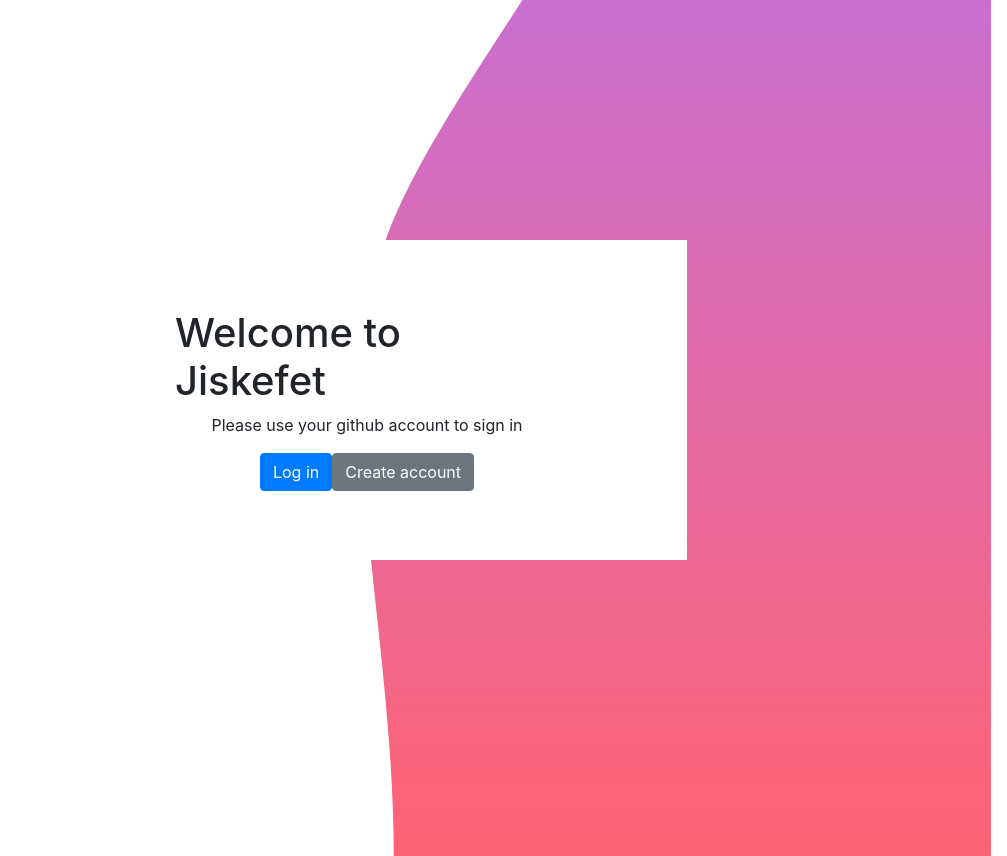
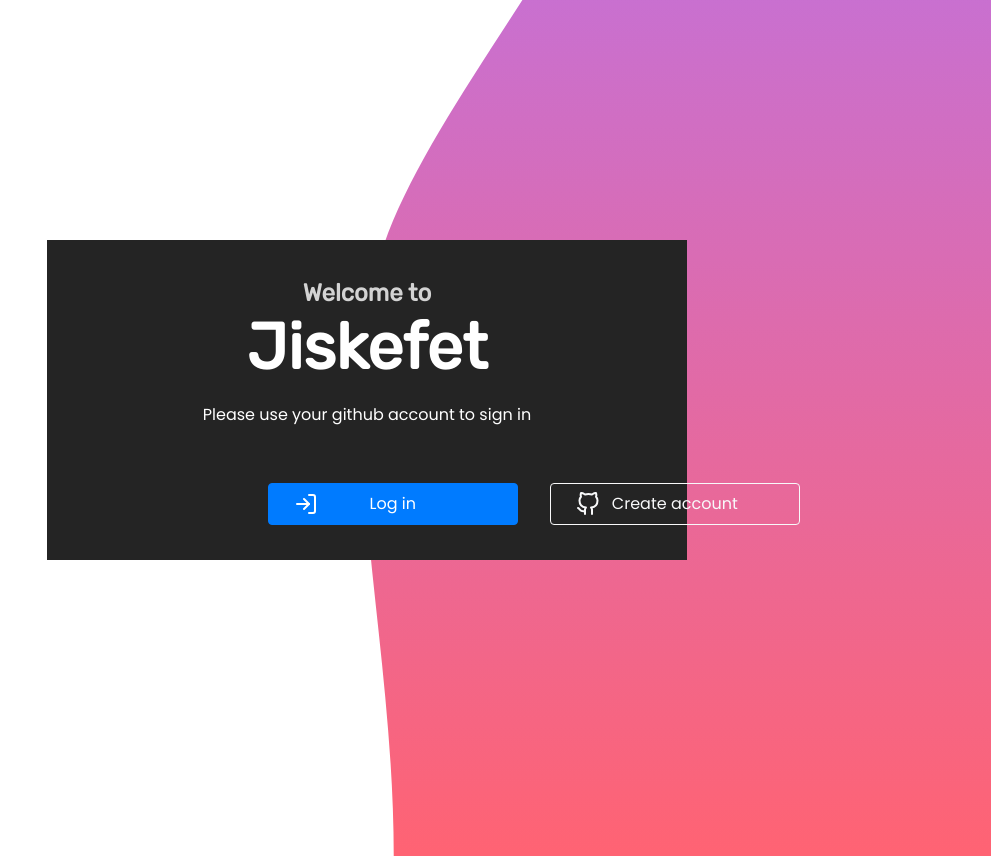
Before and after one commit to timruiterkamp/jiskefet-ui, a React (Create React App) app: page / in a window 1280 px wide. Shown: the whole page, without its empty margins (273-1280 px from the left). Built offline with nearby package versions, Linux system fonts and the light colour scheme.

Commit message:
added login page

```diff
--- a/src/pages/LoginPage.jsx
+++ b/src/pages/LoginPage.jsx
@@ -1,12 +1,10 @@
 import React, { Component, Fragment } from "react";
 import Button from "react-bootstrap/Button";
-import Container from "react-bootstrap/Container";
 import { Link } from "react-router-dom";
-import Row from "react-bootstrap/Row";
 import { connect } from "react-redux";
 import { setLoggedInData } from "../store/reducers/data/DataActions";
-import Col from "react-bootstrap/Col";
 import "../scss/layout/loginPage.scss";
+import { GitHub, LogIn } from "react-feather";
 
 class LoginPage extends Component {
   setLoggedInState = () => {
@@ -17,14 +15,23 @@ class LoginPage extends Component {
     return (
       <Fragment>
         <section className="login-screen">
-          <h1>Welcome to Jiskefet</h1>
+          <h3>Welcome to</h3>
+          <h1>Jiskefet</h1>
 
           <p>Please use your github account to sign in</p>
-          <div className="">
+          <div className="login-buttons">
             <Link to={"/logs"} onClick={this.setLoggedInState}>
-              <Button variant="primary">Log in</Button>
+              <Button className="login-button" variant="primary">
+                <LogIn />
+                Log in
+              </Button>
             </Link>
-            <Button variant="secondary" href="https://github.com/">
+            <Button
+              className="login-button"
+              variant="outline-light"
+              href="https://github.com/"
+            >
+              <GitHub />
               Create account
             </Button>
           </div>
--- a/src/scss/index.scss
+++ b/src/scss/index.scss
@@ -1,5 +1,21 @@
+@import url("https://fonts.googleapis.com/css?family=Poppins|Rubik|Nunito+Sans");
+
 body {
   font-size: 16px;
   line-height: 1.5;
   overflow-x: hidden;
+  font-family: "Poppins", sans-serif;
+  line-height: 1.5;
 }
+
+h1,
+h2,
+h3,
+h4,
+h5,
+h6 {
+  font-family: "Rubik", sans-serif;
+  line-height: 1.5;
+  font-weight: bold;
+  // text-transform: uppercase;
+}
--- a/src/scss/layout/loginPage.scss
+++ b/src/scss/layout/loginPage.scss
@@ -1,3 +1,5 @@
+@import "../config/colors.scss";
+
 .svg-3 path {
   animation: 20s wave-2 linear infinite alternate;
 }
@@ -11,10 +13,11 @@
   position: absolute;
 }
 
-.login-screen {
+.login {
+  &-screen {
     width: 50vw;
     height: 40vh;
-  background-color: white;
+    background-color: $slightlyLighterBlack;
     display: flex;
     flex-direction: column;
     justify-content: center;
@@ -25,7 +28,39 @@
     left: 50%;
     transform: translate(-50%, -50%);
     z-index: 1;
+    color: white;
     // box-shadow: 0 0 2px 4px rgba(0, 0, 0, 0.15);
+
+    h3 {
+      font-size: 1.5rem;
+      color: rgba(255, 255, 255, 0.8);
+    }
+
+    h1 {
+      font-size: 4rem;
+      margin-top: -1.2rem;
+    }
+  }
+
+  &-buttons {
+    display: flex;
+    width: 60%;
+    justify-content: space-evenly;
+    padding-top: 40px;
+  }
+
+  &-button {
+    min-width: 250px;
+    padding: 0.5rem 1rem;
+    margin: 0 1rem;
+    cursor: pointer;
+    position: relative;
+
+    svg {
+      position: absolute;
+      left: 25px;
+    }
+  }
 }
 
 @keyframes wave-2 {
```
Lines whose indentation alone changed are shown as unchanged.
